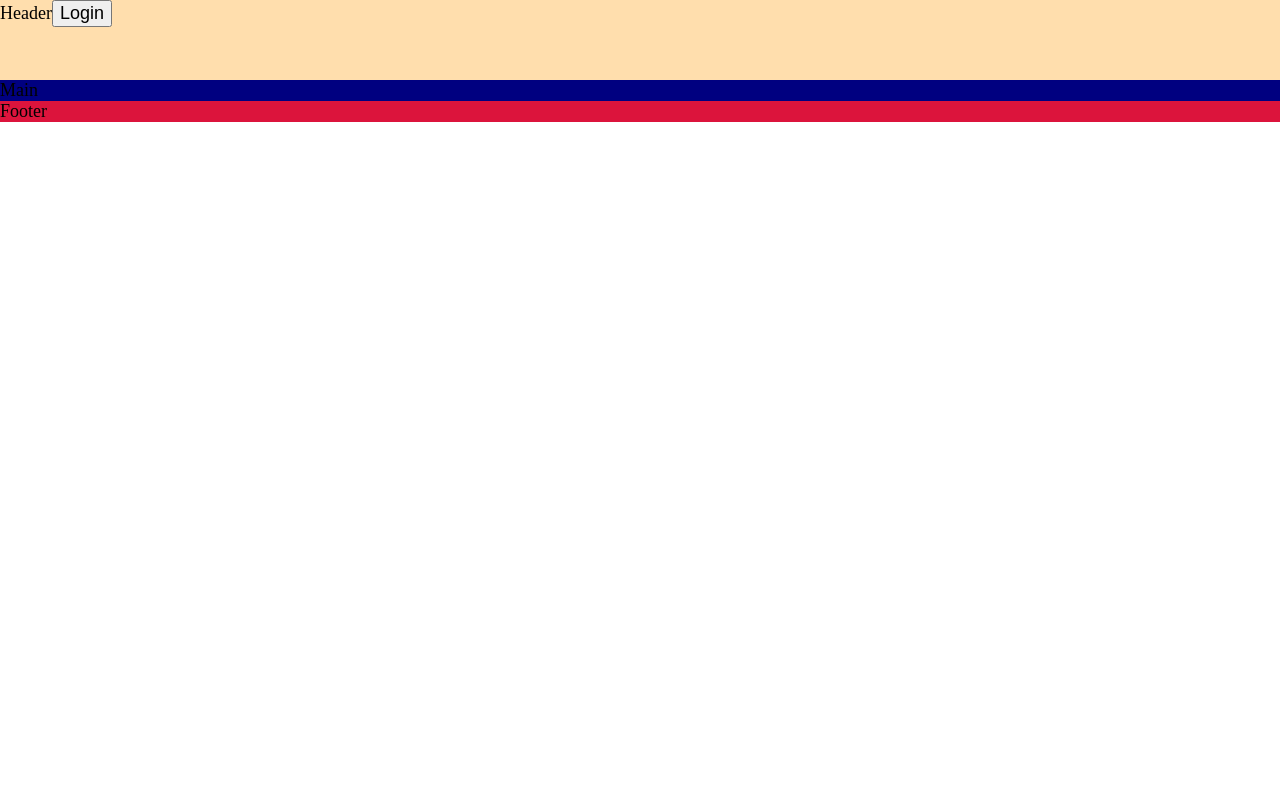
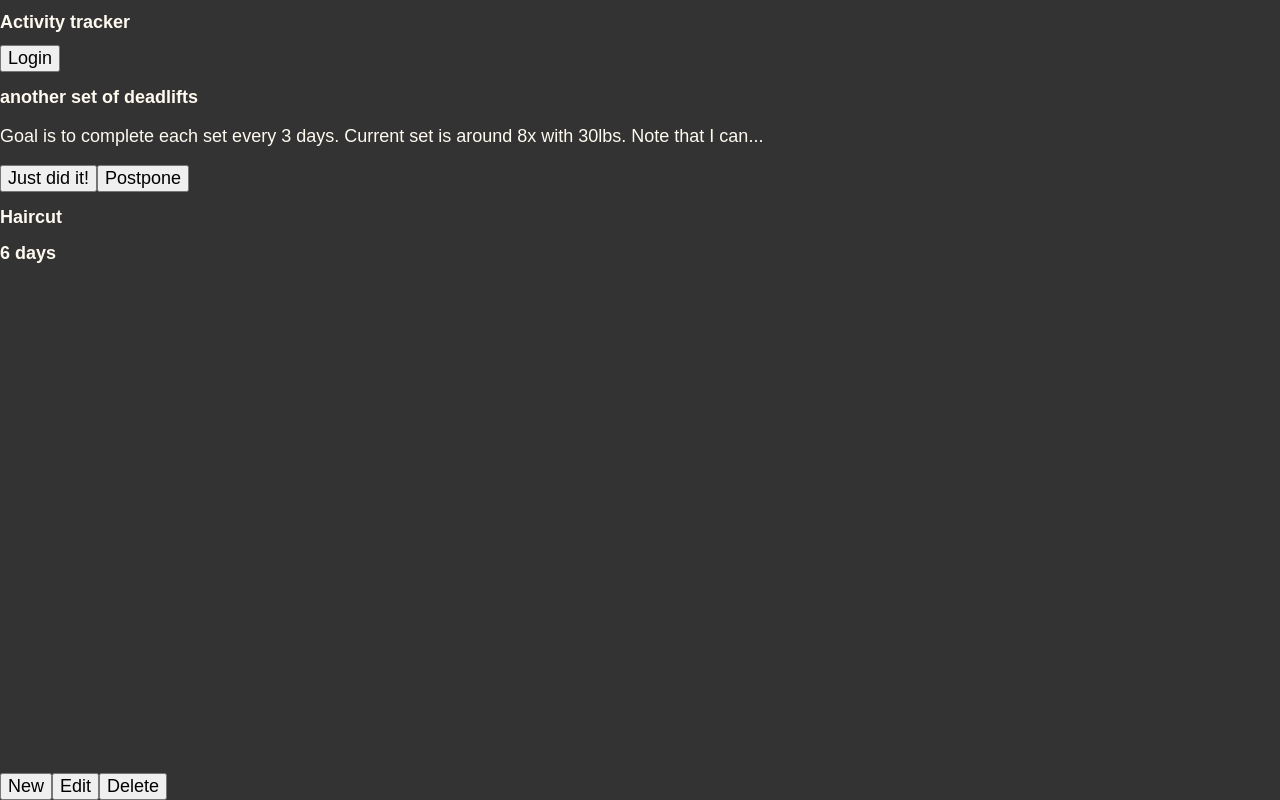
Before and after one commit to w3b3/figma-activity-planner, a React (Create React App) app: page / in a window 1280 px wide. Built offline with nearby package versions, Linux system fonts and the light colour scheme.

Commit message:
add structural elements and tests

```diff
--- a/src/App.css
+++ b/src/App.css
@@ -1,18 +1,19 @@
 .App {
-  background-color: hotpink;
   display: flex;
   flex-direction: column;
+  min-height: 100vh;
+  background-color: #333;
+  color: floralwhite;
 }
 
 .App-header {
   min-height: 10vh;
-  background-color: navajowhite;
 }
+
 .App-main {
   flex: 1;
-  background-color: navy;
 }
+
 .App-footer {
   min-height: 5%;
-  background-color: crimson;
 }
--- a/src/App.tsx
+++ b/src/App.tsx
@@ -5,14 +5,30 @@ function App() {
     return (
         <div className="App">
             <header className="App-header">
-        <span>Header</span>
+                <h1>Activity tracker</h1>
+                <section>
                     <button>Login</button>
+                </section>
+                <section>
+                    <h2>another set of deadlifts</h2>
+                    <p>Goal is to complete each set every 3 days.
+                        Current set is around 8x with 30lbs. Note that I can...</p>
+                    <div>
+                        <button>Just did it!</button>
+                        <button>Postpone</button>
+                    </div>
+                </section>
             </header>
             <main className="App-main">
-        <span>Main</span>
+                <article className="Card">
+                    <h2 className="Card-title">Haircut</h2>
+                    <h2 className="Card-metric"><span>6 </span>days</h2>
+                </article>
             </main>
             <footer className="App-footer">
-        <span>Footer</span>
+                <button>New</button>
+                <button>Edit</button>
+                <button>Delete</button>
             </footer>
         </div>
     );
--- a/src/index.css
+++ b/src/index.css
@@ -1,6 +1,7 @@
 * {
   box-sizing: border-box;
   font-size: 18px;
+  font-family: sans-serif;
 }
 
 body {
```
Also changed, not shown: 1 other file (tests, documents, lock files or other folders). Lines whose indentation alone changed are shown as unchanged.
